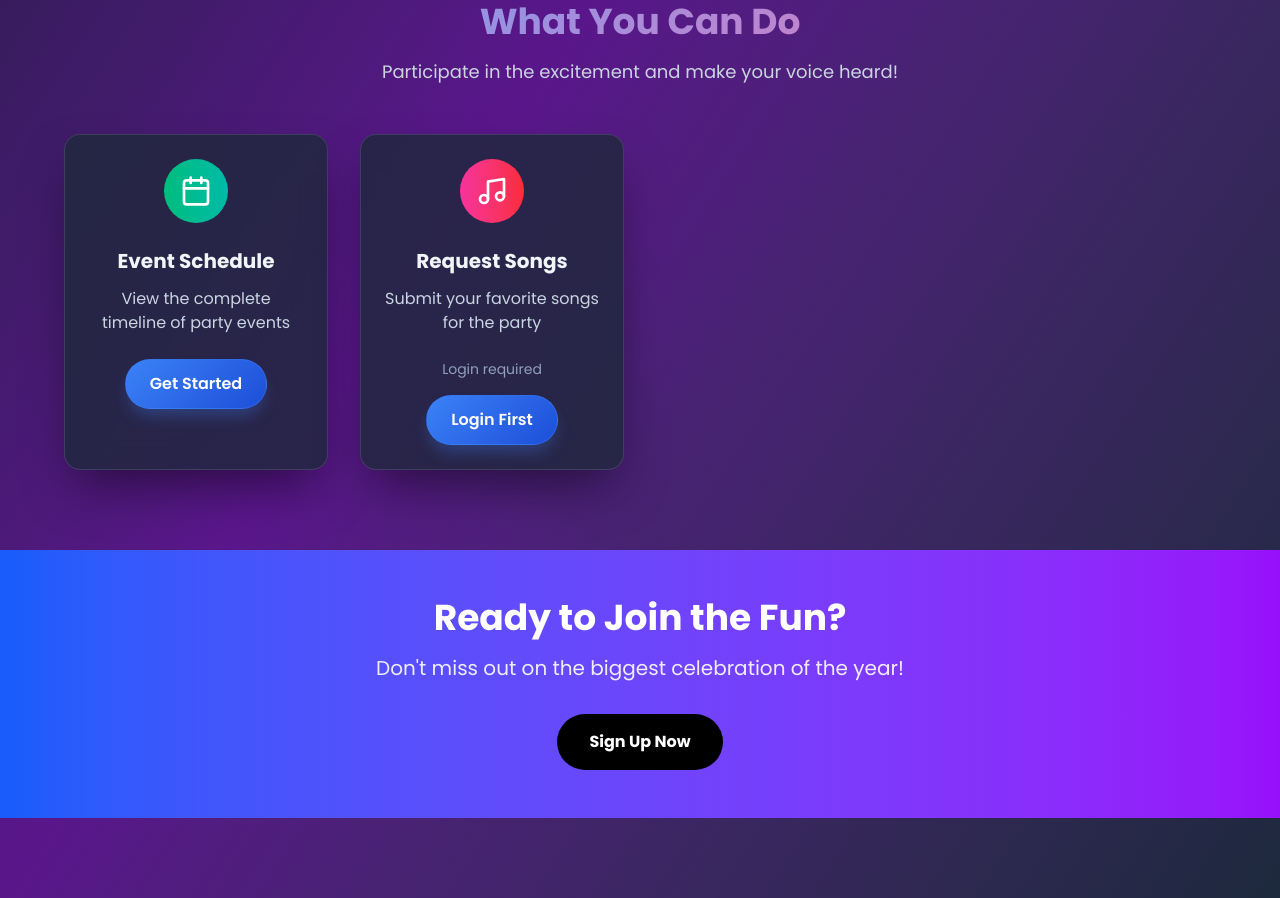
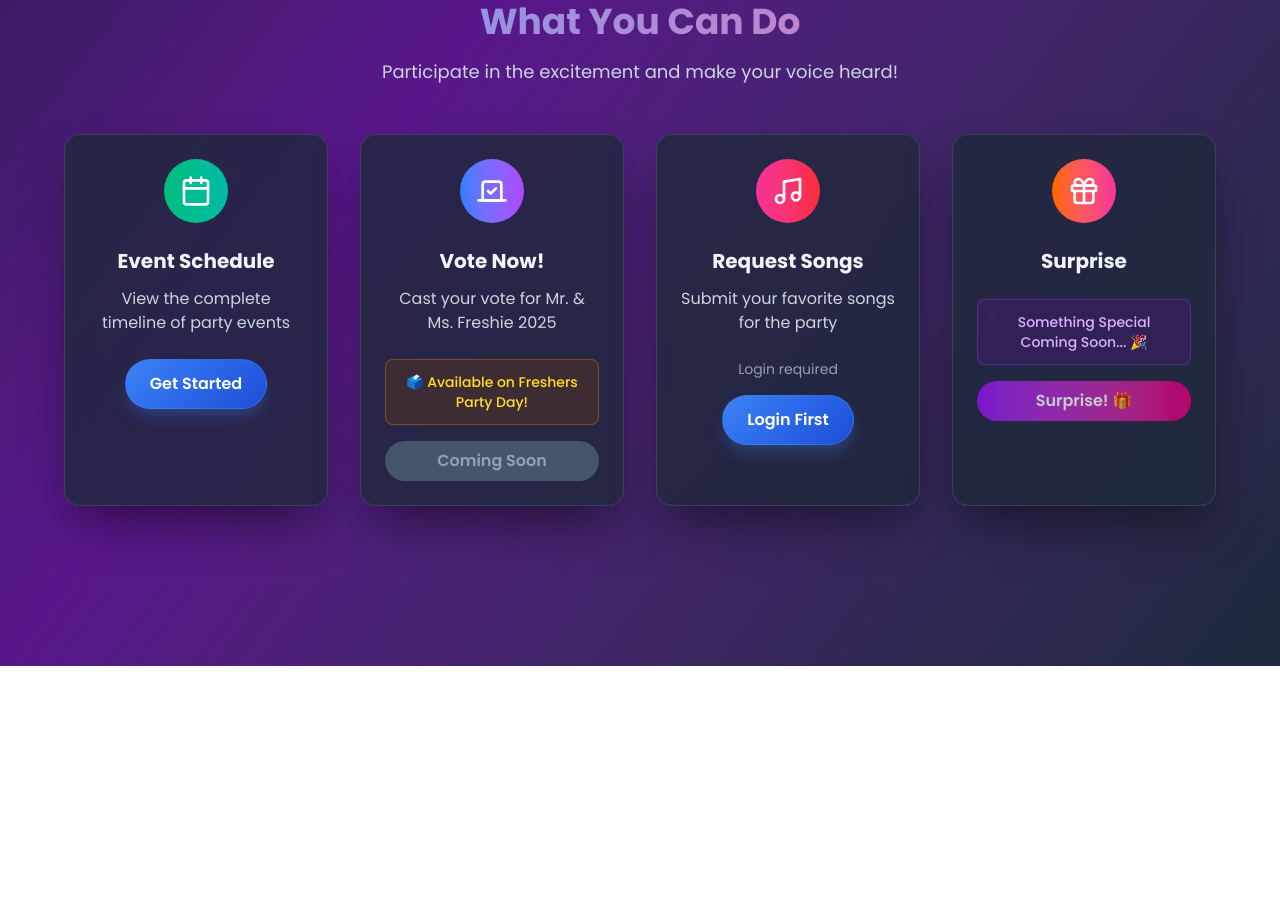
Before and after one commit to latakshsariyapatidar/freshers-frontend, a React (Vite) app: page / in a window 1280 px wide. Shown: the part 1060-1958 px from the top of the page. After the commit the page ends 1726 px from the top, so only its background shows below. Built offline with nearby package versions, Linux system fonts and the light colour scheme.

Commit message:
Hidden dashboard

```diff
--- a/src/components/Navbar.jsx
+++ b/src/components/Navbar.jsx
@@ -33,7 +33,7 @@ const Navbar = () => {
     }
 
     // Default fallback
-    return "Freshers'25";
+    return "Genesis";
   };
 
   const handleLogout = () => {
@@ -163,7 +163,7 @@ const Navbar = () => {
       <nav className="hidden lg:flex fixed top-0 left-0 right-0 dark-navbar backdrop-blur-md z-50">
         <div className="max-w-7xl mx-auto px-4 py-4 flex items-center justify-between w-full xl:px-6">
           <Link to="/" className="text-2xl font-bold gradient-text xl:text-3xl truncate max-w-md">
-            IIT Dharwad {currentEventName}
+            {currentEventName}
           </Link>
 
           <div className="flex items-center space-x-4 xl:space-x-8">
--- a/src/pages/Home.jsx
+++ b/src/pages/Home.jsx
@@ -1,7 +1,7 @@
 import React from 'react';
 import { Link } from 'react-router-dom';
 import { useAuth } from '../hooks/useAuth';
-import { PartyPopper, Vote, Music, MessageCircle, Calendar, MapPin } from 'lucide-react';
+import { PartyPopper, Vote, Music, MessageCircle, Calendar, MapPin, Gift } from 'lucide-react';
 import { motion as Motion } from 'framer-motion';
 
 const Home = () => {
@@ -16,15 +16,16 @@ const Home = () => {
       color: 'from-emerald-500 to-teal-500',
       protected: false
     },
-    // TODO: Temporarily hidden - will be enabled later
-    // {
-    //   icon: Vote,
-    //   title: 'Vote Now!',
-    //   description: 'Cast your vote for Mr. & Ms. Freshie 2025',
-    //   link: '/voting',
-    //   color: 'from-blue-500 to-purple-500',
-    //   protected: true
-    // },
+    {
+      icon: Vote,
+      title: 'Vote Now!',
+      description: 'Cast your vote for Mr. & Ms. Freshie 2025',
+      link: '',
+      color: 'from-blue-500 to-purple-500',
+      protected: true,
+      comingSoon: true,
+      comingSoonText: 'Available on Freshers Party Day!'
+    },
     {
       icon: Music,
       title: 'Request Songs',
@@ -33,15 +34,25 @@ const Home = () => {
       color: 'from-pink-500 to-red-500',
       protected: true
     },
-    // TODO: Temporarily hidden - will be enabled later
     // {
     //   icon: MessageCircle,
     //   title: 'Anonymous Messages',
     //   description: 'Send anonymous messages to fellow freshers',
-    //   link: '/messages',
+    //   link: '',
     //   color: 'from-orange-500 to-pink-500',
-    //   protected: true
-    // }
+    //   protected: true,
+    //   surprise: true,
+    //   surpriseText: 'Something Special Coming Soon... 🎉'
+    // },
+    {
+      icon: Gift,
+      title: 'Surprise',
+      link: '',
+      color: 'from-orange-500 to-pink-500',
+      protected: true,
+      surprise: true,
+      surpriseText: 'Something Special Coming Soon... 🎉'
+    }
   ];
 
   return (
@@ -141,7 +152,35 @@ const Home = () => {
                   <h3 className="text-xl font-bold text-slate-100 mb-3">{feature.title}</h3>
                   <p className="text-slate-300 mb-6">{feature.description}</p>
 
-                  {canAccess ? (
+                  {feature.comingSoon ? (
+                    <div className="space-y-3">
+                      <div className="bg-yellow-900/30 border border-yellow-500/30 rounded-lg p-3 mb-4">
+                        <p className="text-yellow-300 text-sm font-medium">
+                          🗳️ {feature.comingSoonText}
+                        </p>
+                      </div>
+                      <button
+                        disabled
+                        className="w-full py-2 px-4 rounded-full font-semibold bg-slate-600 text-slate-400 cursor-not-allowed"
+                      >
+                        Coming Soon
+                      </button>
+                    </div>
+                  ) : feature.surprise ? (
+                    <div className="space-y-3">
+                      <div className="bg-purple-900/30 border border-purple-500/30 rounded-lg p-3 mb-4">
+                        <p className="text-purple-300 text-sm font-medium">
+                          {feature.surpriseText}
+                        </p>
+                      </div>
+                      <button
+                        disabled
+                        className="w-full py-2 px-4 rounded-full font-semibold bg-gradient-to-r from-purple-600 to-pink-600 text-white cursor-not-allowed opacity-75"
+                      >
+                        Surprise! 🎁
+                      </button>
+                    </div>
+                  ) : canAccess ? (
                     <Link
                       to={feature.link}
                       className="inline-block btn-primary"
@@ -164,7 +203,7 @@ const Home = () => {
       </section>
 
       {/* Call to Action */}
-      <section className="px-4 py-12 bg-gradient-to-r from-blue-600 to-purple-600">
+      {/* <section className="px-4 py-12 bg-gradient-to-r from-blue-600 to-purple-600">
         <div className="max-w-4xl mx-auto text-center text-white">
           <Motion.div
             initial={{ opacity: 0, scale: 0.9 }}
@@ -202,7 +241,7 @@ const Home = () => {
             )}
           </Motion.div>
         </div>
-      </section>
+      </section> */}
     </div>
   );
 };
--- a/src/pages/Signup.jsx
+++ b/src/pages/Signup.jsx
@@ -377,7 +377,7 @@ const Signup = () => {
 
       if (result.success) {
         // Account verified successfully, navigate to dashboard
-        navigate('/dashboard');
+        navigate('/');
       } else {
         setError(result.error || 'Invalid OTP. Please try again.');
       }
```
Also changed, not shown: src/components/VotingDebug.jsx (added).
